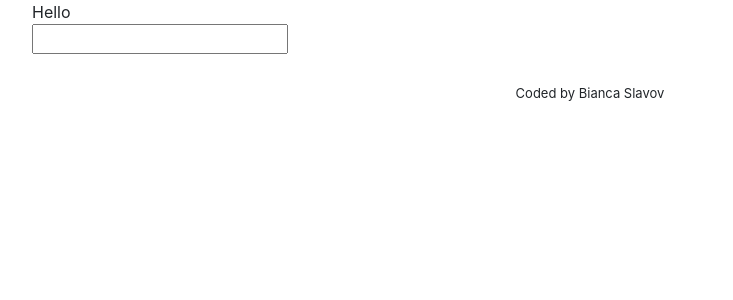
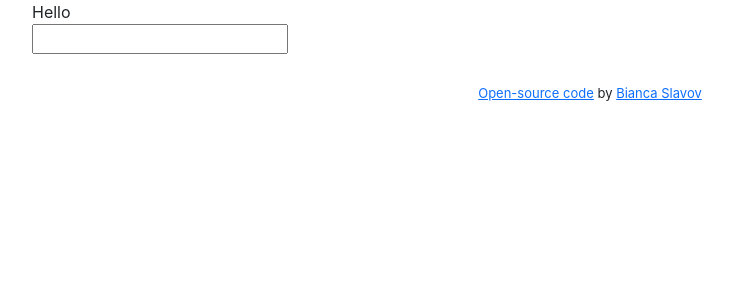
Before and after one commit to Bianca-Slavov/dictionary-project-react, a React (Create React App) app: page / in a window 1280 px wide. Shown: the top 300 px of the page, without its empty margins (50-783 px from the left). Built offline with nearby package versions, Linux system fonts and the light colour scheme.

Commit message:
Added links to the footer

```diff
--- a/src/App.js
+++ b/src/App.js
@@ -1,18 +1,33 @@
-import './App.css';
+import "./App.css";
 import Dictionary from "./Dictionary";
 
 export default function App() {
   return (
     <div className="App">
       <div className="container">
-      <header className="App-header">
-        Hello
-        </header>
+        <header className="App-header">Hello</header>
         <main>
           <Dictionary />
         </main>
-        <footer className="App-footer"> Coded by Bianca Slavov</footer>
-        </div>
+        <footer className="App-footer">
+          {" "}
+          <a
+            href="https://github.com/Bianca-Slavov/dictionary-project-react"
+            target="_blank"
+            rel="noreferrer"
+          >
+            Open-source code
+          </a>{" "}
+          by{" "}
+          <a
+            href="https://www.linkedin.com/in/biancaslavov/"
+            target="_blank"
+            rel="noreferrer"
+          >
+            Bianca Slavov
+          </a>
+        </footer>
+      </div>
     </div>
   );
 }
```
